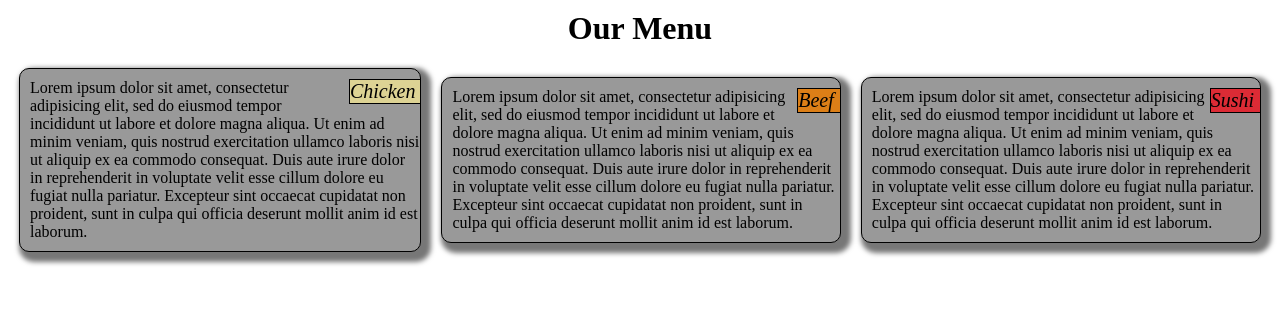
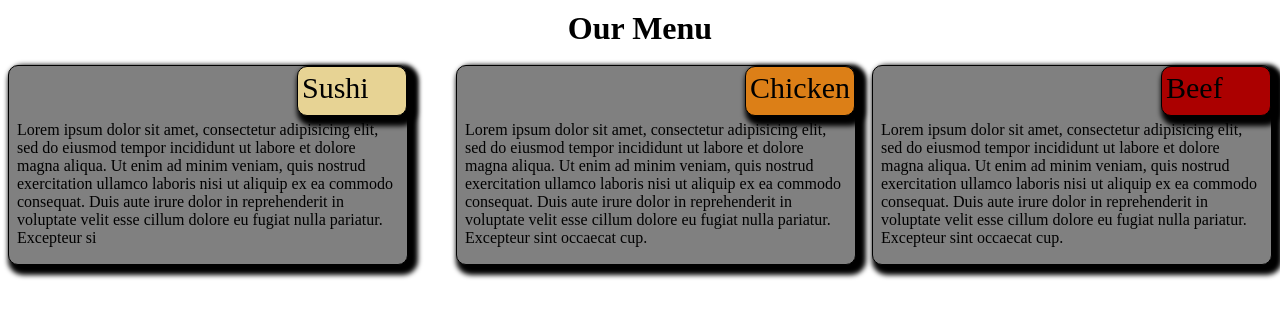
Before and after one commit to Rad3845/Astro-course-, a plain HTML site: page site/font/input.html in a window 1280 px wide. Drawn offline with Linux system fonts and the light colour scheme.

Commit message:
Updated file

```diff
--- a/site/font/input.css
+++ b/site/font/input.css
@@ -1,95 +1,121 @@
-
+* {
+	box-sizing: border-box;
+	padding: 0;
+	margin: 0;
+}
 h1 {
 	text-align: center;
-	margin: 10px 10px 10px 10px;}
-
-#p1 {
-	margin: 8px 8px 8px 8px;
-	padding: 10px 0px 10px 10px;
-	border-width: 1px;
-	border-style: solid;
-	-webkit-border-radius: 10px;
-	-webkit-box-shadow: 5px 5px 5px 5px #777777;
-	color: #000000;
-	background-color: rgba(153,153,153,1.0);
+	margin: 10px 10px 10px 10px;
+}
+p {
+	padding: 55px 8px 8px 8px;
 
 }
-#p2 {
-	margin: 8px 8px 8px 8px;
-	padding: 10px 0px 10px 10px;
-	border-width: 1px;
-	border-style: solid;
+.part1 {
+	float: left;
+	border: 1px solid black;
+	background-color: gray;
+	margin:  8px 8px 8px 8px;
+	height: 200px;
+	width: 400px;
 	-webkit-border-radius: 10px;
-	-webkit-box-shadow: 5px 5px 5px 5px #777777;
-	color: #000000;
-	background-color: rgba(153,153,153,1.0);
-	float: right;
+	-webkit-box-shadow: 5px 5px 5px 5px;
 
 }
-#p3 {
-	margin: 8px 8px 8px 8px;
-	padding: 10px 0px 10px 10px;
-	border-width: 1px;
-	border-style: solid;
+.part2 {
+	float: right;
+	border: 1px solid black;
+	background-color: gray;
+	margin:  8px 8px 8px 8px;
+	height: 200px;
+	width: 400px;
 	-webkit-border-radius: 10px;
-	-webkit-box-shadow: 5px 5px 5px 5px #777777;
-	color: #000000;
-	background-color: rgba(153,153,153,1.0);
+	-webkit-box-shadow: 5px 5px 5px 5px;
+
+}
+.part3 {float: right;
+	border: 1px solid black;
+	background-color: gray;
+	height: 200px;
+	width: 400px;
+	margin:  8px 8px 8px 8px;
+	-webkit-border-radius: 10px;
+	-webkit-box-shadow: 5px 5px 5px 5px;
+
+}
+#head1 {
+	float: right;
+	font-size: 30px;
+	height: 50px;
+	width: 110px;
+	padding: 4px 4px 4px 4px;
+	margin: 0px 0px 0px 0px;
+	border: 1px solid black;
+	background-color: rgba(231,211,148,1.0);
+	-webkit-border-radius: 10px;
+	-webkit-box-shadow: 5px 5px 5px 5px;
+}
+#head2 {
+	float: right;
+	font-size: 30px;
+	height: 50px;
+	width: 110px;
+	padding: 4px 4px 4px 4px;
+	margin: 0px 0px 0px 0px;
+	border: 1px solid black;
+	background-color: rgba(171,0,0,1.0);
+	-webkit-border-radius: 10px;
+	-webkit-box-shadow: 5px 5px 5px 5px;
+}
+#head3 {
+	float: right;
+	font-size: 30px;
+	height: 50px;
+	width: 110px;
+	padding: 4px 4px 4px 4px;
+	margin: 0px 0px 0px 0px;
+	border: 1px solid black;
+	background-color: rgba(220,127,23,1.0);
+	-webkit-border-radius: 10px;
+	-webkit-box-shadow: 5px 5px 5px 5px;
 }
 
-#top {
-	text-align: right;
-	font-style: italic;
-	font-size: 20px;
-	margin: 0px 0px;
-	border: 1px;
-	border-style: solid;
-	padding-right: 5px;
-	border-right: 10px;
-	background-color: rgba(221,211,148,1.0);
-	margin-top: 0px;
-	float: right;
+/********** large Devices **********/
+
+@media screen (min-width: 992px) {
+	.part1, .part2, .part3 {
+		width: 32%;
+		position: relative;
+		float: left;
+		padding: 10px;
+
     }
-#center {
-	text-align: right;
-	font-style: italic;
-	font-size: 20px;
-	margin: 0px 0px;
-	border: 1px;
-	border-style: solid;
-	padding-right: 6px;
-	border-right: 10px;
-	background-color: rgba(220,127,23,1.0);
-	margin-top: 0px;
-	float: right;
  }
 
-#bottom {
-	text-align: right;
-	font-style: italic;
-	font-size: 20px;
-	margin: 4px 0px;
-	border: 1px;
-	border-style: solid;
-	padding-right: 6px;
-	border-right: 10px;
-	background-color: rgba(220,43,53,1.0);
-	margin-top: 0px;
-	float: right;
+/******** Medium Devices ********/
+@media screen (min-width: 768px)and(max-width: 991px){
+	.part1, .part2 {
+		width: 48%;
+		position: relative;
+		float: left;
+		padding: 10px;
 	}
-@media (min-width: 992px)and(max-width: : 1250){
+	.part3 {
+		width: 100%;
+		position: relative;
+		float: left;
 
     }
-@media (min-width: 1024px)and(max-width: 768px){
-
 
 }
-@media (min-width: 768px)and(max-width: 991px){
 
+/******** Small Devices ********/
+
+@media screen (min-width: 435px)and(max-width: 773px){
+	.part1, .part2, .part3 {
+		width: 100%;
+		position: relative;
+		float: left;
+		padding: 10px;
 	}
-@media (min-width: 736px)and(max-width: 767px){
-
 }
-@media (min-width: 435px)and(max-width: 773px){
-
-}
--- a/site/font/input.html
+++ b/site/font/input.html
@@ -7,33 +7,22 @@
 </head>
 <body>
     <h1>Our Menu</h1>
-    <table>
-    <tr>
-
-       <td><div id="p1"><p id="top">Chicken</p>
-    Lorem ipsum dolor sit amet, consectetur adipisicing elit, sed do eiusmod
+         <div class="part1"><div id="head1">Sushi</div><p>Lorem ipsum dolor sit amet, consectetur adipisicing elit, sed do eiusmod
          tempor incididunt ut labore et dolore magna aliqua. Ut enim ad minim veniam,
          quis nostrud exercitation ullamco laboris nisi ut aliquip ex ea commodo
          consequat. Duis aute irure dolor in reprehenderit in voluptate velit esse
-    cillum dolore eu fugiat nulla pariatur. Excepteur sint occaecat cupidatat non
-    proident, sunt in culpa qui officia deserunt mollit anim id est laborum.</div></td>
-    <td><div id="p2">
-      <p id="center">Beef</p>
-      Lorem ipsum dolor sit amet, consectetur adipisicing elit, sed do eiusmod
+         cillum dolore eu fugiat nulla pariatur. Excepteur si</p></div>
+         <div class="part2"><div id="head2">Beef</div><p>Lorem ipsum dolor sit amet, consectetur adipisicing elit, sed do eiusmod
          tempor incididunt ut labore et dolore magna aliqua. Ut enim ad minim veniam,
          quis nostrud exercitation ullamco laboris nisi ut aliquip ex ea commodo
          consequat. Duis aute irure dolor in reprehenderit in voluptate velit esse
-    cillum dolore eu fugiat nulla pariatur. Excepteur sint occaecat cupidatat non
-    proident, sunt in culpa qui officia deserunt mollit anim id est laborum.</div></td>
-    <td><div id="p3">
-      <p id="bottom">Sushi</p>Lorem ipsum dolor sit amet, consectetur adipisicing elit, sed do eiusmod
+         cillum dolore eu fugiat nulla pariatur. Excepteur sint occaecat cup.</p></div>
+         <div class="part3"><div id="head3">Chicken</div><p>Lorem ipsum dolor sit amet, consectetur adipisicing elit, sed do eiusmod
          tempor incididunt ut labore et dolore magna aliqua. Ut enim ad minim veniam,
          quis nostrud exercitation ullamco laboris nisi ut aliquip ex ea commodo
          consequat. Duis aute irure dolor in reprehenderit in voluptate velit esse
-    cillum dolore eu fugiat nulla pariatur. Excepteur sint occaecat cupidatat non
-    proident, sunt in culpa qui officia deserunt mollit anim id est laborum.</div></td>
-    </tr>
-    </table>
+         cillum dolore eu fugiat nulla pariatur. Excepteur sint occaecat cup.</p></div>
+
 
 </body>
 </html>
```
Lines whose indentation alone changed are shown as unchanged.
